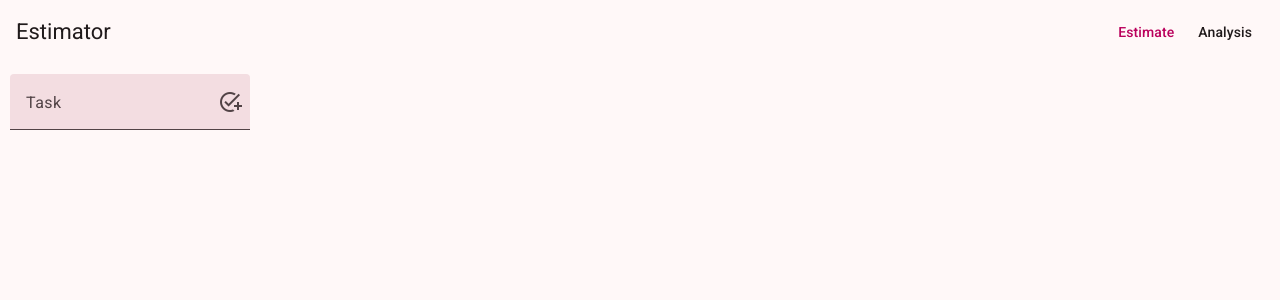
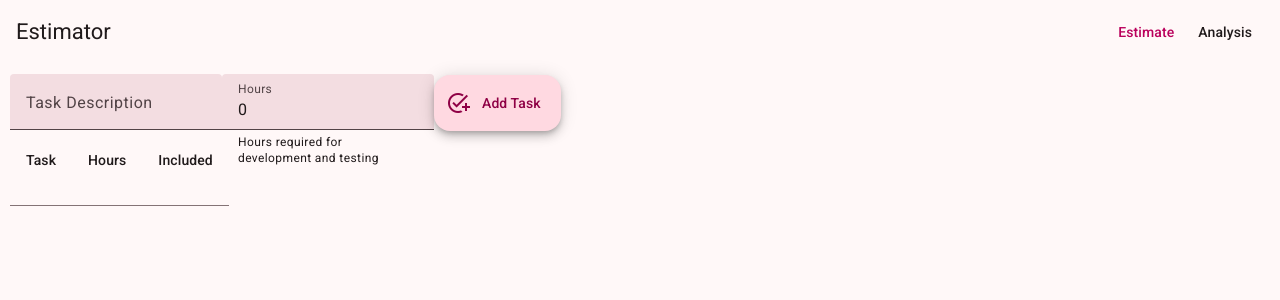
Before and after one commit to SabaSabaXYZ/estimator, an Angular app: page / in a window 1280 px wide. Shown: the top 300 px of the page. Built offline with nearby package versions, Linux system fonts and the light colour scheme.

Commit message:
Got a very basic table working

```diff
--- a/src/app/estimate/estimate.html
+++ b/src/app/estimate/estimate.html
@@ -1,10 +1,29 @@
 <mat-form-field>
-  <mat-label>Task</mat-label>
-  <input type="text" matInput>
-  <button
-    matIconButton
-    matSuffix
-    aria-label="Add task">
-    <mat-icon>add_task</mat-icon>
-  </button>
+  <mat-label>Task Description</mat-label>
+  <input type="text" matInput [formField]="addTaskForm.description">
 </mat-form-field>
+<mat-form-field>
+  <mat-label>Hours</mat-label>
+  <input type="number" matInput [formField]="addTaskForm.hours">
+  <mat-hint>Hours required for development and testing</mat-hint>
+</mat-form-field>
+<button matFab extended (click)="addTask()">
+  <mat-icon>add_task</mat-icon>
+  Add Task
+</button>
+<mat-table [dataSource]="dataSource">
+  <ng-container matColumnDef="description">
+    <th mat-header-cell *matHeaderCellDef>Task</th>
+    <td mat-cell *matCellDef="let element">{{ element.description }}</td>
+  </ng-container>
+  <ng-container matColumnDef="hours">
+    <th mat-header-cell *matHeaderCellDef>Hours</th>
+    <td mat-cell *matCellDef="let element">{{ element.hours }}</td>
+  </ng-container>
+  <ng-container matColumnDef="enabled">
+    <th mat-header-cell *matHeaderCellDef>Included</th>
+    <td mat-cell *matCellDef="let element">{{ element.enabled }}</td>
+  </ng-container>
+  <tr mat-header-row *matHeaderRowDef="displayedColumns"></tr>
+  <tr mat-row *matRowDef="let row; columns: displayedColumns;"></tr>
+</mat-table>
--- a/src/app/estimate/estimate.ts
+++ b/src/app/estimate/estimate.ts
@@ -1,13 +1,16 @@
-import { Component, inject } from '@angular/core';
+import { Component, inject, Injector, signal, WritableSignal } from '@angular/core';
 import { MatButtonModule } from '@angular/material/button';
 import { MatFormFieldModule } from '@angular/material/form-field';
 import { MatIconModule } from '@angular/material/icon';
 import { MatInputModule } from '@angular/material/input';
 import { MatTableModule } from '@angular/material/table';
-import { StateService } from '../state-service';
+import { EstimationItem, StateService } from '../state-service';
+import { SignalDataSource } from '../signal-data-source';
+import { FieldTree, form, FormField } from '@angular/forms/signals';
 
 @Component({
   imports: [
+    FormField,
     MatButtonModule,
     MatFormFieldModule,
     MatIconModule,
@@ -20,6 +23,21 @@ import { StateService } from '../state-service';
 })
 export class Estimate {
 
+  readonly injector: Injector = inject(Injector);
   readonly state: StateService = inject(StateService);
+  readonly dataSource: SignalDataSource<EstimationItem> = new SignalDataSource<EstimationItem>(this.state.estimationList, this.injector);
+  readonly displayedColumns: (keyof EstimationItem)[] = ['description', 'hours', 'enabled'];
+
+  readonly addTaskState: WritableSignal<EstimationItem> = signal<EstimationItem>({
+    description: '',
+    hours: 0,
+    enabled: true
+  });
+
+  readonly addTaskForm: FieldTree<EstimationItem> = form(this.addTaskState);
+
+  addTask(): void {
+    this.state.estimationList.update(list => ([...list, this.addTaskForm().value()]));
+  }
 
 }
--- a/src/app/signal-data-source.ts
+++ b/src/app/signal-data-source.ts
@@ -21,6 +21,7 @@ export class SignalDataSource<T> extends DataSource<T> {
   }
 
   override disconnect(): void {
+    // Do nothing
   }
 
 }
```
